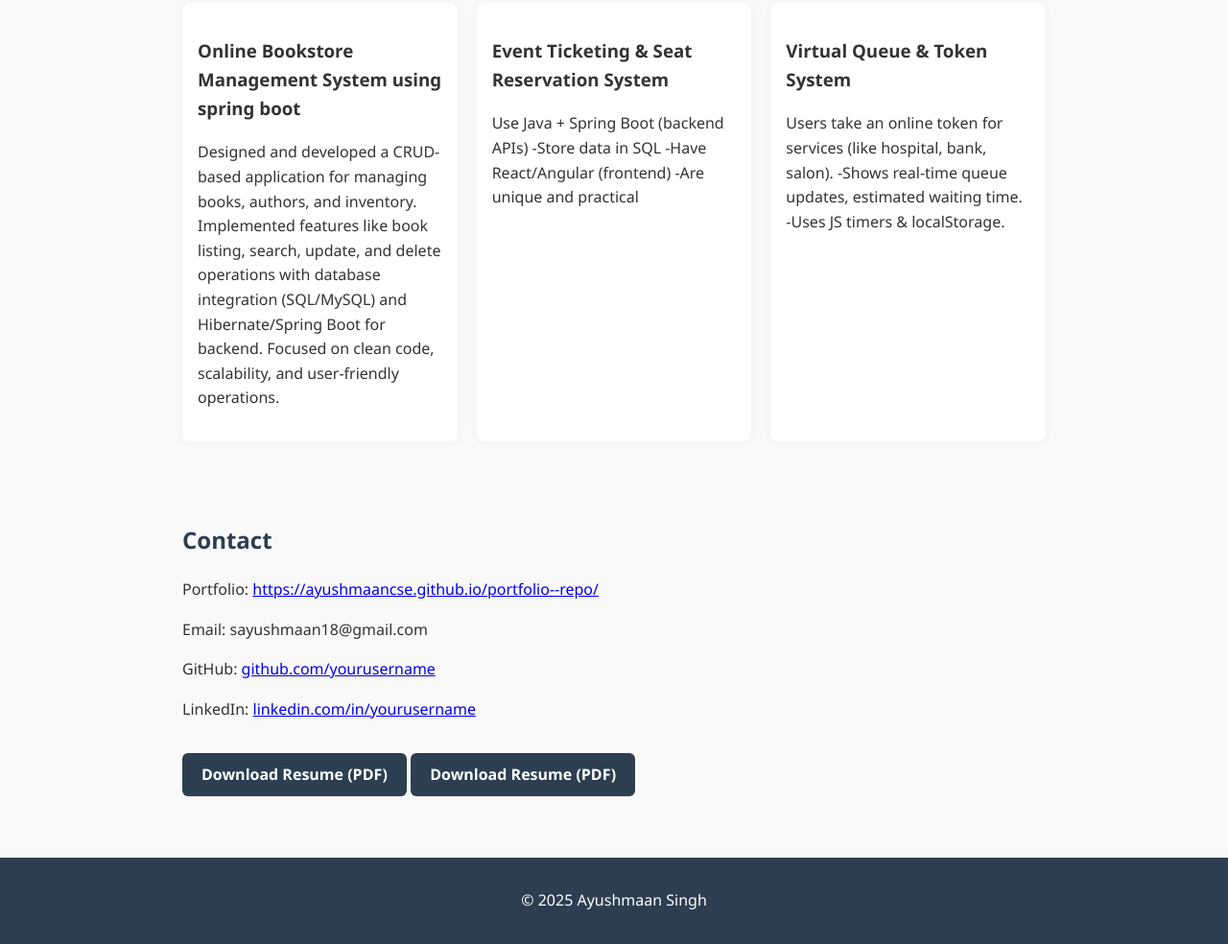
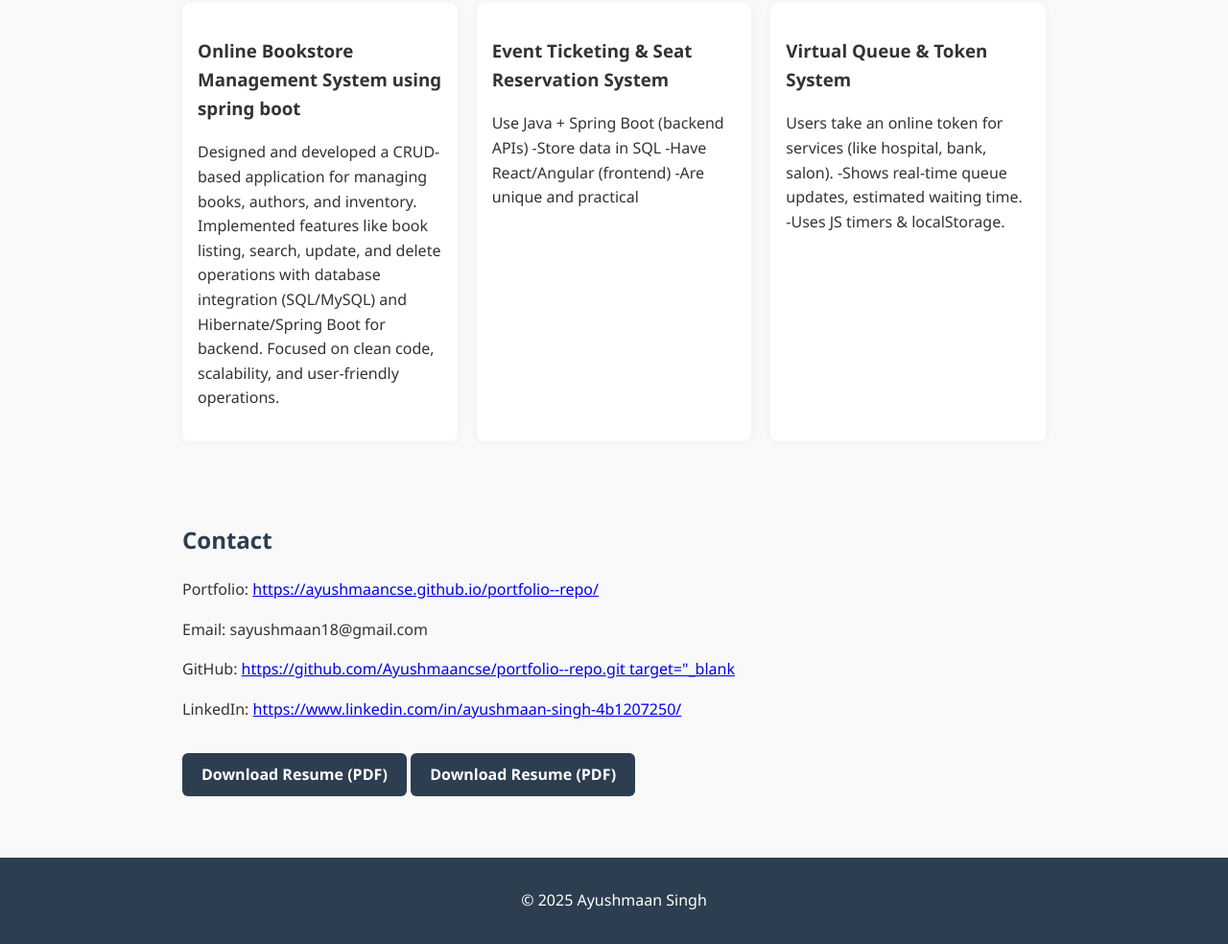
Before and after one commit to Ayushmaancse/portfolio--repo-Main, a website: page index.html in a window 1280 px wide. Shown: the part 1226-2210 px from the top of the page at 96% size. Drawn offline with Linux system fonts and the light colour scheme.

Commit message:
Update index.html

```diff
--- a/index.html
+++ b/index.html
@@ -81,13 +81,13 @@
   <section id="contact">
     <h2>Contact</h2>
     <p>Portfolio:
-    <a href="https://ayushmaancse.github.io/portfolio--repo/" target="_blank" rel="noopener noreferrer">
+    <a href=https://ayushmaancse.github.io/portfolio--repo-Main/" target="_blank" rel="noopener noreferrer">
       https://ayushmaancse.github.io/portfolio--repo/
     </a>
   </p>
     <p>Email: sayushmaan18@gmail.com</p>
-    <p>GitHub: <a href=https://github.com/Ayushmaancse/portfolio--repo.git target="_blank">github.com/yourusername</a></p>
-    <p>LinkedIn: <a href=https://www.linkedin.com/in/ayushmaan-singh-4b1207250/ target="_blank">linkedin.com/in/yourusername</a></p>
+    <p>GitHub: <a href=https://github.com/Ayushmaancse/portfolio--repo.git target="_blank">https://github.com/Ayushmaancse/portfolio--repo.git target="_blank</a></p>
+    <p>LinkedIn: <a href=https://www.linkedin.com/in/ayushmaan-singh-4b1207250/ target="_blank">https://www.linkedin.com/in/ayushmaan-singh-4b1207250/</a></p>
     <a href="resume.pdf" class="resume-button" download>Download Resume (PDF)</a>
     <a href="resume.pdf" download="Ayushmaan_Singh_Resume.pdf" class="resume-button">
   Download Resume (PDF)
```
